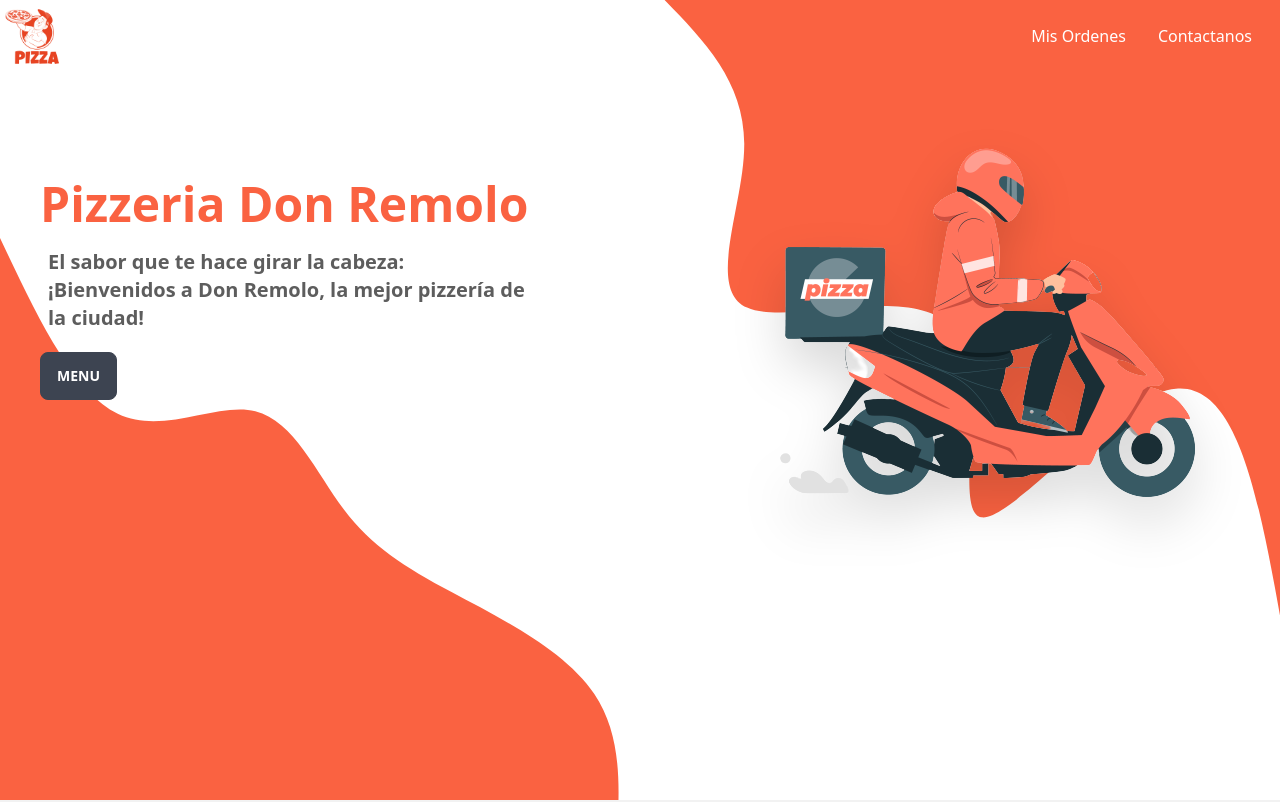
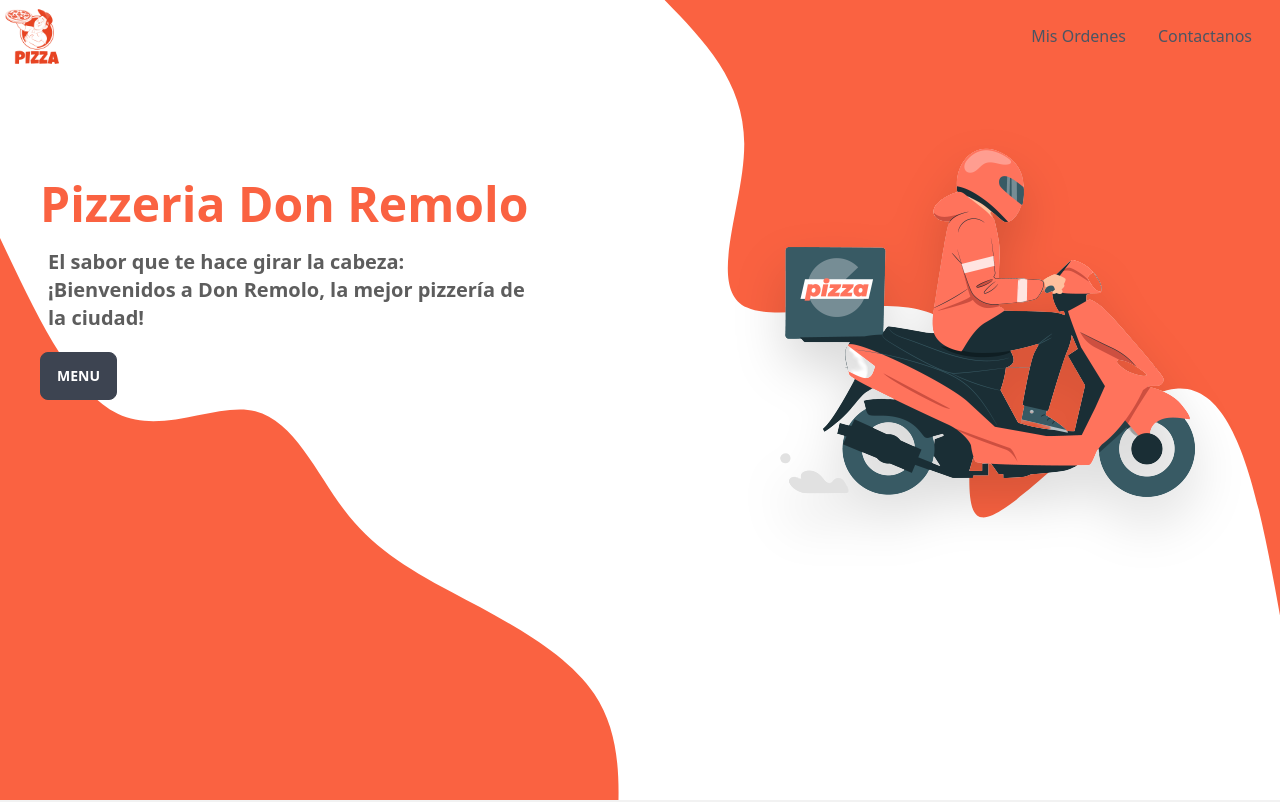
Before and after one commit to Juliancho2/pizzeria-don-remolo, a Next.js app: page / in a window 1280 px wide. Shown: the top 802 px of the page. Built offline with nearby package versions, Linux system fonts and the light colour scheme.

Commit message:
Cambios de estilos se modifico "text"

```diff
--- a/src/components/molecules/Navbar.tsx
+++ b/src/components/molecules/Navbar.tsx
@@ -26,7 +26,7 @@ export const Navbar: FC = () => {
             <li key={route.url}>
               <Link
                 href={route.url}
-                className="link-hover decoration-0 text-white"
+                className="link-hover decoration-0 text-gray-600"
               >
                 {route.label}
               </Link>
@@ -55,7 +55,7 @@ export const Navbar: FC = () => {
                     d="M3 3h2l.4 2M7 13h10l4-8H5.4M7 13L5.4 5M7 13l-2.293 2.293c-.63.63-.184 1.707.707 1.707H17m0 0a2 2 0 100 4 2 2 0 000-4zm-8 2a2 2 0 11-4 0 2 2 0 014 0z"
                   />
                 </svg>
-                <span className="badge badge-sm indicator-item">8</span>
+                <span className="badge  badge-sm indicator-item">8</span>
               </div>
             </label>
             <div
```
